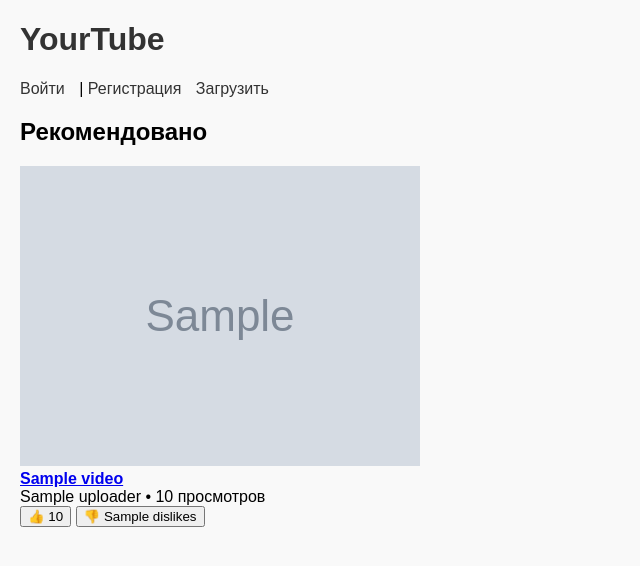
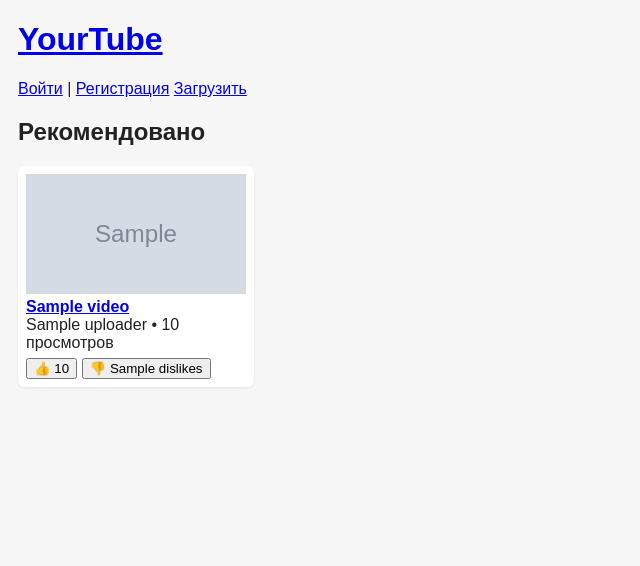
Before and after one commit to yahfal/Yourtube, a FastAPI app: template app/templates/index.html in a window 1280 px wide. Shown: the top 566 px of the page, without its empty margins (0-640 px from the left). Run offline with FastAPI, Linux system fonts and the light colour scheme; the template is opened without the code that fills it: most values are stand-ins (such as "Sample title", 1, 10 or a date in 2020); grey boxes marked "Sample" are stand-in pictures; some libraries are stand-ins or nearby versions.

Commit message:
Revise styles in styles.css for improved layout
Refactored CSS styles for body, header, and grid layout.

```diff
--- a/app/static/styles.css
+++ b/app/static/styles.css
@@ -1,40 +1,8 @@
-body {
-  font-family: Arial, sans-serif;
-  margin: 20px;
-  background-color: #f9f9f9;
-}
-
-header {
-  margin-bottom: 20px;
-}
-
-header a {
-  margin-right: 10px;
-  text-decoration: none;
-  color: #333;
-}
-
-.video-grid {
-  display: flex;
-  flex-wrap: wrap;
-  gap: 20px;
-}
-
-.video-card {
-  width: 200px;
-}
-
-.video-card img.thumb {
-  width: 100%;
-  height: auto;
-  background-color: #ddd;
-}
-
-.comment {
-  padding: 10px;
-  border-bottom: 1px solid #ddd;
-}
-
-.replies {
-  margin-left: 20px;
-}
+body { font-family: Arial, sans-serif; margin: 18px; background:#f7f7f7; color:#222 }
+header { margin-bottom: 12px }
+.grid { display:flex; flex-wrap:wrap; gap:12px }
+.card { width:220px; background:#fff; padding:8px; border-radius:6px; box-shadow:0 1px 3px rgba(0,0,0,0.08) }
+.thumb { width:100%; height:120px; object-fit:cover; background:#ddd }
+.reactions { margin-top:6px }
+button { cursor:pointer }
+.comment { background:#fff; padding:8px; margin-top:8px; border-radius:6px }
```
